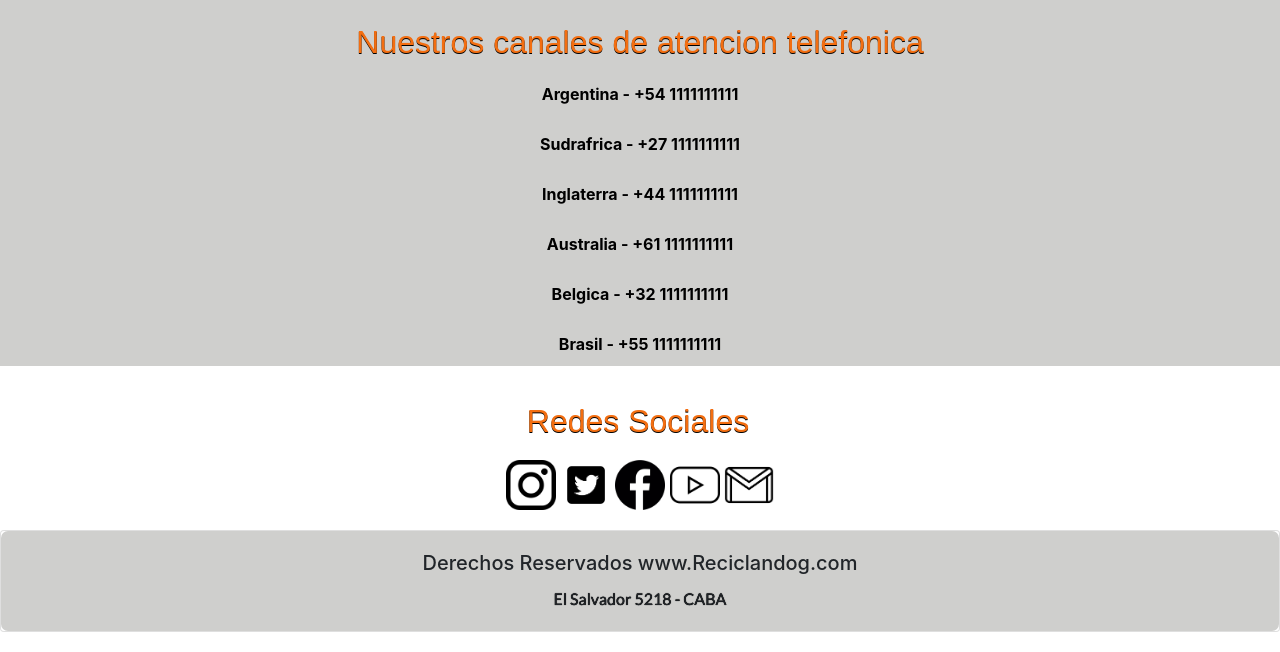
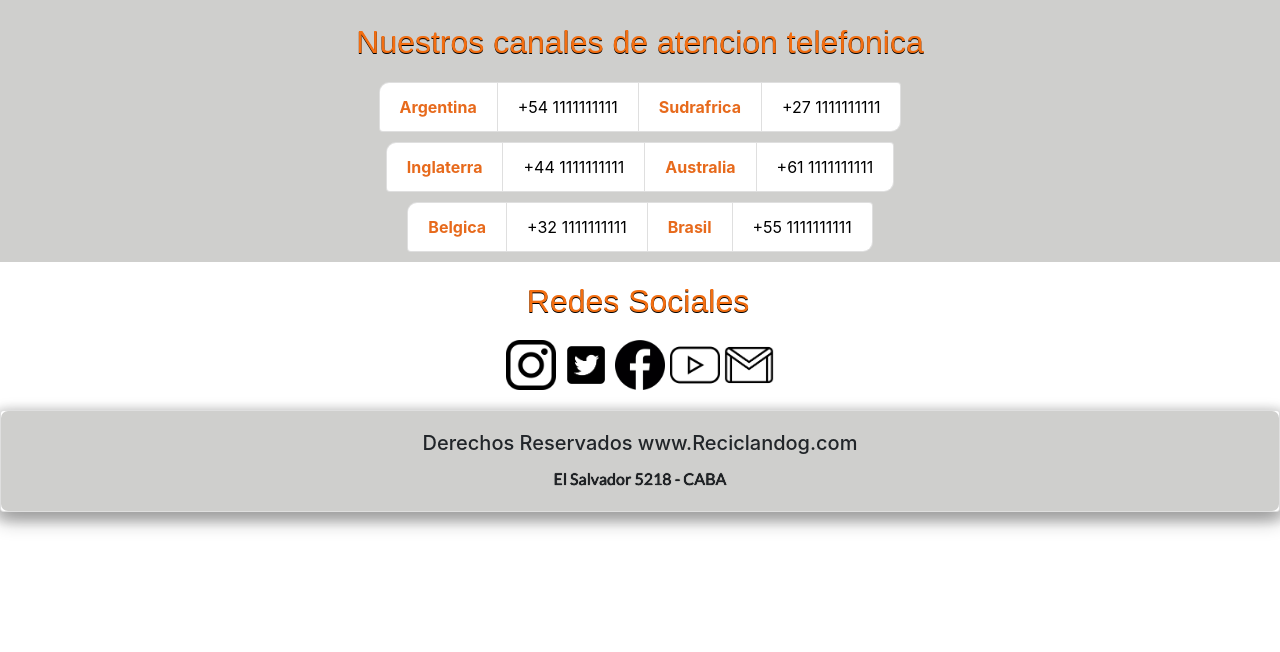
Before and after one commit to joaquinfedericogonzalez/Reciclandog, a plain HTML site: page Contacto.html in a window 1280 px wide. Shown: the part 646-1298 px from the top of the page. After the commit the page ends 1178 px from the top, so only its background shows below. Drawn offline with nearby package versions, Linux system fonts and the light colour scheme.

Commit message:
cambios en contacto index y archivos de css y scss

```diff
--- a/Contacto.html
+++ b/Contacto.html
@@ -63,14 +63,27 @@
             <div class="t1">
               <div data-aos="fade-up" data-aos-anchor-placement="center-bottom">
                 <h2 class="telefono">Nuestros canales de atencion telefonica</h2>
-                  <strong>
-                  <p class="tel">Argentina - +54 1111111111</p>
-                  <p class="tel">Sudrafrica - +27 1111111111<p>
-                  <p class="tel">Inglaterra - +44 1111111111</p>
-                  <p class="tel">Australia - +61 1111111111</p>
-                  <p class="tel">Belgica - +32 1111111111</p>
-                  <p class="tel">Brasil - +55 1111111111</p>
-                  </strong>
+                <ul class="list-group list-group-horizontal">
+                  <li class="list-group-item"><strong>Argentina</strong></li>
+                  <li class="tel list-group-item">+54 1111111111</li>
+                  <li class="list-group-item"><strong>Sudrafrica</strong></li>
+                  <li class="tel list-group-item">+27 1111111111</li>
+                </ul>
+
+                <ul class="list-group list-group-horizontal">
+                  <li class="list-group-item"><strong>Inglaterra</strong></li>
+                  <li class="tel list-group-item">+44 1111111111</li>
+                  <li class="list-group-item"><strong>Australia</strong></li>
+                  <li class="tel list-group-item">+61 1111111111</li>
+                </ul>
+
+                <ul class="list-group list-group-horizontal">
+                  <li class="list-group-item"><strong>Belgica</strong></li>
+                  <li class="tel list-group-item">+32 1111111111</li>
+                  <li class="list-group-item"><strong>Brasil</strong></li>
+                  <li class="tel list-group-item">+55 1111111111</li>
+                </ul>
+
               </div>
             </div>
       </section>
--- a/css/style.css
+++ b/css/style.css
@@ -6,7 +6,6 @@
 .seccion {
   background-color: #E76A1C;
   color: #D9D9D9; }
-
 
 .navegacion {
   background-color: #024C79;
@@ -53,19 +52,17 @@
 /*Cards*/
 .card {
   margin: 0 auto;
-  /* Added */
   float: none;
-  /* Added */
   margin-top: 20px;
   margin-bottom: 20px;
-  /* Added */
   box-sizing: border-box;
-  border-color: #E76A1C;
-  border-radius: 5px; }
+  border-radius: 5px;
+  box-shadow: 0 4px 10px 6px rgba(0, 0, 0, 0.14), 0 8px 20px 0 rgba(0, 0, 0, 0.32); }
 
 .card__card-body {
   background-color: #CFCFCD;
-  border-radius: 7px; }
+  border-radius: 7px;
+  text-shadow: 0 0px 1px black, 0 0 0 #000; }
 
 .card__card-text {
   text-align: center;
--- a/estilos/estilitos.css
+++ b/estilos/estilitos.css
@@ -71,10 +71,14 @@
 .texto{
     border-radius: 7px;
     color:#F36E11;
+    font-size: 5vw;
     font-family: Karla, sans-serif;
     text-shadow: 0 3px 3px black, 0 0 0 #000;
 }
-
+.fondo_letra{
+    background-color: rgba(0, 0, 0, 0.8);
+    border-radius: 6px;
+}
 /*Cards*/
 
 .card{
@@ -83,6 +87,7 @@
     margin-top: 20px;
     margin-bottom: 20px; /* Added */
     box-sizing: border-box;
+    box-shadow: 0 4px 10px 6px rgba(0, 0, 0, 0.14), 0 8px 20px 0 rgba(0, 0, 0, 0.32);
 }
 
 .card-body{
@@ -191,9 +196,20 @@
     text-shadow: 0 1px 0px black;
 }
 
+.list-group{
+    justify-content: center;
+    padding-bottom: 10px;
+    border-radius: 10px;
+}
+
+.list-group-item{
+    background-color: white;
+    color: #E76A1C;
+}
+
 .tel{
     color: black;
-    padding-bottom: 10px;
+
 }
 
 .sectionContacto2{
--- a/scss/estilo.scss
+++ b/scss/estilo.scss
@@ -93,18 +93,20 @@ $gricecito:#CFCFCD;
 /*Cards*/
 
 .card{
-    margin: 0 auto; /* Added */
-    float: none; /* Added */
+    margin: 0 auto;
+    float: none;
     margin-top: 20px;
-    margin-bottom: 20px; /* Added */
+    margin-bottom: 20px;
     box-sizing: border-box;
-    border-color: $naranjita;
     border-radius: 5px;
+    box-shadow: 0 4px 10px 6px rgba(0, 0, 0, 0.14), 0 8px 20px 0 rgba(0, 0, 0, 0.32);
 }
 
 .card__card-body{
     background-color: $gricecito;
     border-radius: 7px;
+    text-shadow: 0 0px 1px black, 0 0 0 #000;
+
 }
 
 .card__card-text{
```
Also changed, not shown: index.html (+3 -3 lines).
